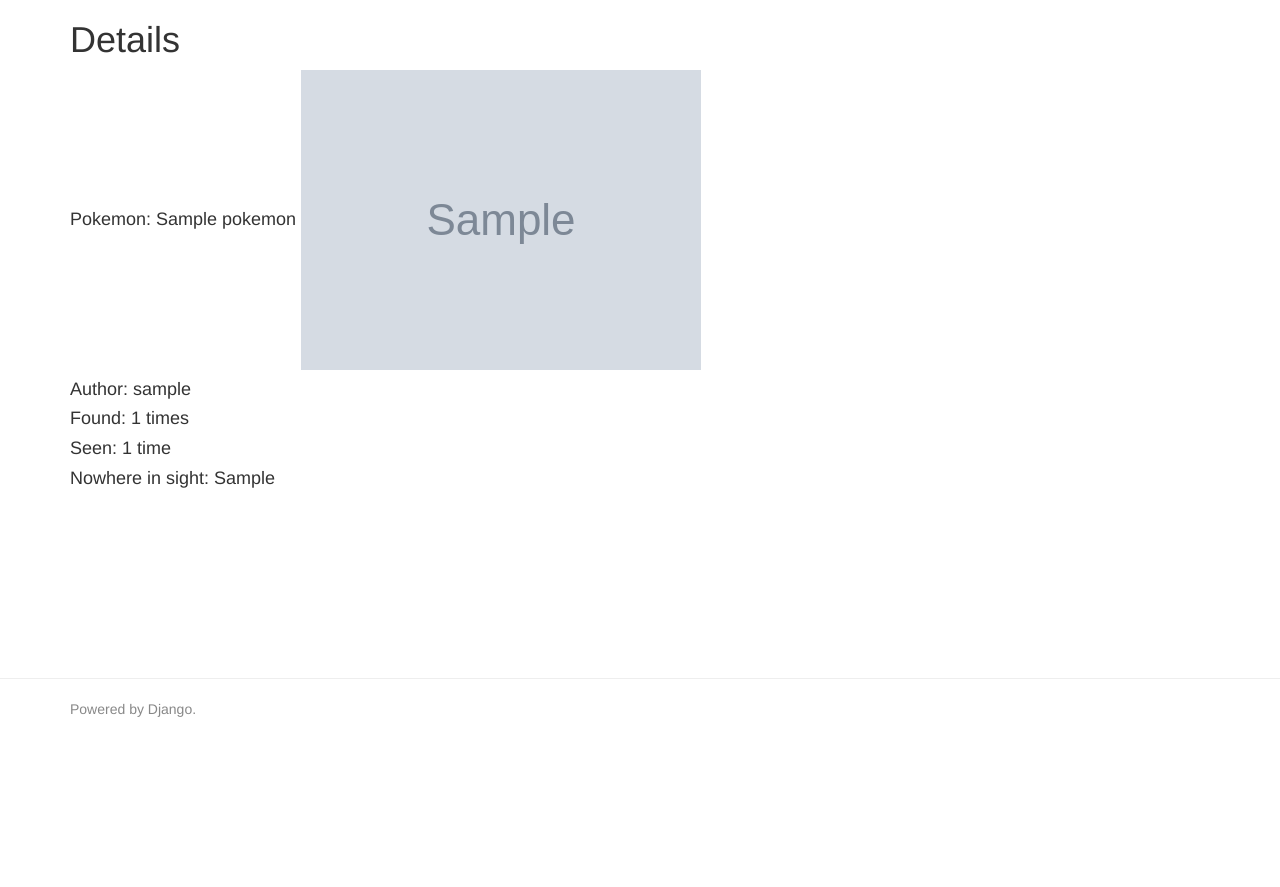
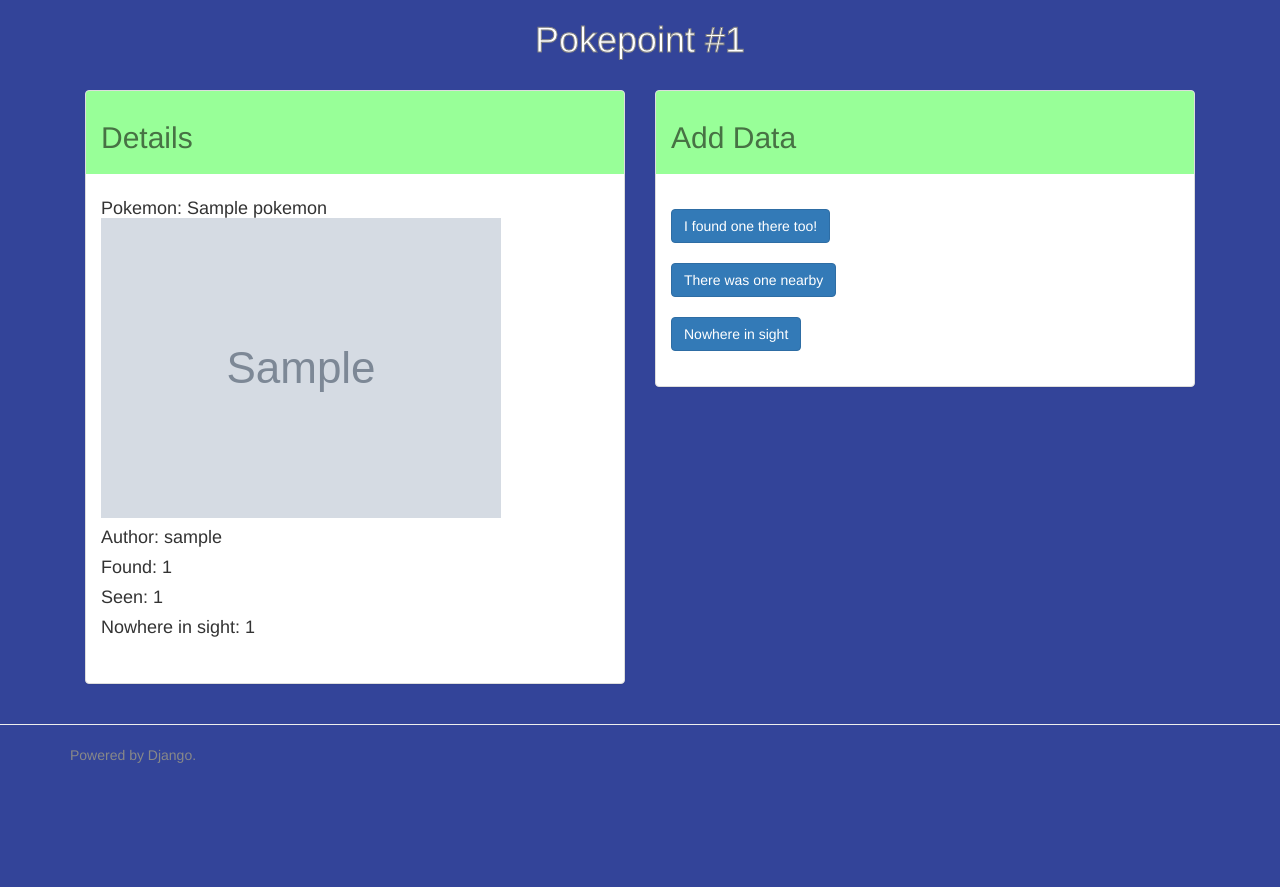
Before and after one commit to jasminedevv/crowdsource-map, a Django app: template locator/templates/point-details.html in a window 1280 px wide. Before the commit the page ends 717 px from the top, so only its background shows below. Run offline with Django 3.2, Linux system fonts and the light colour scheme; tables that the repository leaves empty hold one stand-in row (values such as "Sample post"); the template is opened without the code that fills it: values that come from a table or form of the project are taken from there, most other values are stand-ins (such as "Sample title", 1, 10 or a date in 2020); grey boxes marked "Sample" are stand-in pictures; parts of the project's set-up code (start-up, migrations or seed data) failed here and were passed over; some libraries are stand-ins or nearby versions.

Commit message:
added data-dump script and restyled some stuff

```diff
--- a/locator/models.py
+++ b/locator/models.py
@@ -11,7 +11,7 @@ class Pokemon(models.Model):
     name = models.CharField(max_length=255, blank=False, unique=True)
     image = models.ImageField(upload_to='pokemon')
     pokedex_id = models.IntegerField(unique=True, blank=True)
-    evolution = models.PositiveIntegerField()
+    # evolution = models.PositiveIntegerField()
     def __str__(self):
         return self.name
 
--- a/locator/static/locator/css/master.css
+++ b/locator/static/locator/css/master.css
@@ -3,6 +3,25 @@
 }
 html, body {
 	height: 100%;
+  background-color: #349;
+}
+
+.card {
+	background-color: white;
+	padding:10px;
+	padding-left: 20px;
+	border-radius: 5px;
+	max-width: 500px;
+	margin: 0 auto;
+}
+.btn-custom {
+	background-color: #349;
+  color: white;
+}
+
+.btn-mint {
+	background-color: #98ff98;
+  color: #477244;
 }
 
 .page-wrap {
--- a/locator/static/locator/js/initialize_map.js
+++ b/locator/static/locator/js/initialize_map.js
@@ -34,7 +34,7 @@ function initMap() {
         console.log(latitude + ', ' + longitude);
     }); //end addListener
 
-    google.maps.event.addListener(map, 'idle', showMarkers);
+    //google.maps.event.addListener(map, 'idle', showMarkers);
     // instead do an on change of the filter menu and pass it an array of filters to look for
 
     // Try HTML5 geolocation.
--- a/locator/templates/point-details.html
+++ b/locator/templates/point-details.html
@@ -1,9 +1,7 @@
+{% extends "base/base.html" %} {% load staticfiles %} {% block head %} {{ block.super }}
 
-{% extends "base/base.html" %}
-{% load staticfiles %}
-{% block head %}
-{{ block.super }}
-  <title>Error</title>
+<title>Detail</title>
+<link rel="shortcut icon" type="image/png" href="/media/{{ pokepoint.pokemon.image }}" />
 
 <style>
     html,
@@ -13,30 +11,111 @@
         padding: 0;
     }
 
-      .card {
-          max-width: 500px;
-          margin: 0 auto;
-          text-align: center;
-          margin-top: 20vh;
+    .title {
+        color: white;
+        margin-bottom: 30px;
+        -webkit-text-stroke: 1px grey;
+        text-stroke: 0.5px white;
+    }
+
+    .panel-heading {
+        background-color: #98ff98 !important;
+        border: #477244;
+    }
+
+    .panel-heading h2 {
+        color: #477244;
     }
 </style>
-  {% endblock %}
-
-  {% block content %}
+{% endblock %} {% block content %}
 <div class="container">
     {% if not pokepoint %}
-  <br><br><br>
+    <br>
+    <br>
+    <br>
+    <div class="card">
         <h1 class='red'>Oh no!</h1>
         <p>
-    I don't know where that map point went. It probably never existed.
+            I don't know where that map point went. It was either deleted or never existed in the first place!
         </p>
+    </div>
     {% else %}
-  <h1>Details</h1>
-      <h4>Pokemon: {{ pokepoint.pokemon.name }} <img src="/media/{{ pokepoint.pokemon.image }}" alt="" /></h4>
-      <h4>Author: {{ pokepoint.added_by }}</h4>
-      <h4>Found: {{ pokepoint.found }} times</h4>
-      <h4>Seen: {{ pokepoint.seen }} time</h4>
-      <h4>Nowhere in sight: {{ pokepoint_nope }}</h4>
+
+    <h1 class="text-center title">Pokepoint #{{ pokepoint.id }}</h1>
+
+    <div class="col-sm-6">
+        <div class="panel panel-default">
+            <div class="panel-heading">
+                <h2>Details</h2>
+            </div>
+            <div class="panel-body">
+                <h4>Pokemon: <span class="pokename">{{ pokepoint.pokemon.name }}</span> <img src="/media/{{ pokepoint.pokemon.image }}" alt="" /></h4>
+                <h4>Author: <span class="author">{{ pokepoint.added_by }}</span></h4>
+                <h4>Found: <span class="found">{{ pokepoint.found }}</span></h4>
+                <h4>Seen: <span class="seen">{{ pokepoint.seen }}</span></h4>
+                <h4>Nowhere in sight: <span class="nope">{{ pokepoint.nope }}</span></h4>
+                <br>
+            </div>
+        </div>
+    </div>
+
+    <!--- add data menu --->
+    <div class="col-sm-6">
+        <div class="panel panel-default">
+            <div class="panel-heading">
+                <h2>Add Data</h2>
+            </div>
+            <div class="panel-body">
+                <br>
+                <button class="btn btn-primary found-btn" type="button" value="update" name="button">I found one there too!</button>
+                <br>
+                <br>
+                <button class="btn btn-primary seen-btn" type="button" name="button">There was one nearby</button>
+                <br>
+                <br>
+                <button class="btn btn-primary nope-btn" type="button" name="button">Nowhere in sight</button>
+                <br>
+                <br>
+            </div>
+        </div>
+    </div>
+
+</div>
+
+<script type="text/javascript">
+
+var point_id = {{ pokepoint.id }};
+  $(".found-btn").on("click", function(){
+    var sighting = "found";
+    $.ajax({
+        url: "/update-point/" + sighting + "/" + point_id,
+    }).done(function(response) {
+        var new_val = parseInt($("." + sighting).text()) + 1;
+        $("." + sighting).text(new_val);
+    });
+  });
+
+  $(".seen-btn").on("click", function(){
+    var sighting = "seen";
+    $.ajax({
+        url: "/update-point/" + sighting + "/" + point_id,
+    }).done(function(response) {
+        var new_val = parseInt($("." + sighting).text()) + 1;
+        $("." + sighting).text(new_val);
+    });
+  });
+
+  $(".nope-btn").on("click", function(){
+    var sighting = "nope";
+    $.ajax({
+        url: "/update-point/" + sighting + "/" + point_id,
+    }).done(function(response) {
+        var new_val = parseInt($("." + sighting).text()) + 1;
+        $("." + sighting).text(new_val);
+    });
+  });
+
+</script>
 {% endif %}
 </div>
 
--- a/pokemon_tracker/settings.py
+++ b/pokemon_tracker/settings.py
@@ -88,7 +88,6 @@ DATABASES = {
 MEDIA_ROOT = os.path.join(BASE_DIR, 'media')
 MEDIA_URL = '/media/'
 
-
 # Password validation
 # https://docs.djangoproject.com/en/1.9/ref/settings/#auth-password-validators
 
--- a/pokemon_tracker/urls.py
+++ b/pokemon_tracker/urls.py
@@ -29,12 +29,14 @@ urlpatterns = [
     url(r'^add-pokemon/', add_map_point),
     url(r'^all-markers/', get_all_markers),
     url(r'^pokepoint/(?P<point_id>\d+)/', pokepoint_detail),
+    url(r'^update-point/(?P<sighting>\b(found|seen|nope)\b)/(?P<point_id>\d+)/', update_point),
 
     url(r'^login/', 'django.contrib.auth.views.login', {
     'template_name': 'login.html'
 }),
     url(r'^login/submit/', login_submit),
-    url(r'^map', map_page)
+    url(r'^map', map_page),
+    # url(r'^$', redirect_to_map),
 ]
 
 if settings.DEBUG is True:
```
Also changed, not shown: get_data.py (added, +27 -0 lines), locator/static/locator/css/map.css (+30 -0 lines), locator/templates/map.html (+51 -28 lines), locator/views.py (+34 -4 lines), 1 other file. Lines whose indentation alone changed are shown as unchanged.
